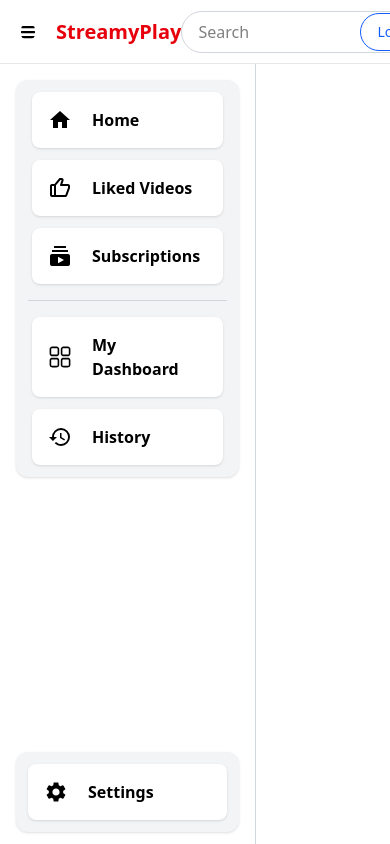
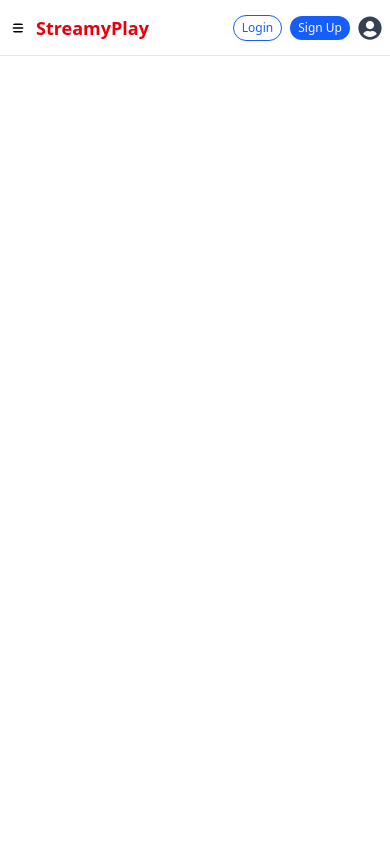
Before and after one commit to abhinavkumaryadav1/Streamyplay-Frontend, a React (Vite) app: page / in a window 390 px wide. Built offline with nearby package versions, Linux system fonts and the light colour scheme.

Commit message:
added vercel file

```diff
--- a/src/components/GetImagePreview.jsx
+++ b/src/components/GetImagePreview.jsx
@@ -21,29 +21,30 @@ function GetImagePreview({
         return files;
     };
     return (
-        <>
         <div className="w-full">
             <label
                 htmlFor={name}
-                    className="cursor-pointer relative flex flex-col justify-center items-start"
+                className="cursor-pointer relative flex flex-col justify-center items-start sm:items-center"
             >
                 {label && (
-                        <label className="inline-block mb-2 pl-1">
-                            {label}
-                        </label>
+                    <span className="inline-block mb-2 pl-1 text-base sm:text-lg">{label}</span>
                 )}
-                    {/* <div className="relative flex justify-center items-center"> */}
+                <div className="relative flex justify-center items-center w-full">
                     <img
                         src={preview || image}
-                        className={className}
+                        className={
+                            className ||
+                            "w-32 h-32 sm:w-40 sm:h-40 object-cover rounded-lg border border-gray-300 bg-gray-100 transition-all duration-200 shadow-sm"
+                        }
+                        alt="preview"
                     />
                     {cameraIcon && (
                         <FaCamera
                             size={cameraSize}
-                            className="hover:text-purple-500 absolute inline-flex justify-center items-center w-full"
+                            className="hover:text-purple-500 absolute bottom-2 right-2 bg-white/80 rounded-full p-1 text-lg sm:text-xl shadow-md"
                         />
                     )}
-                    {/* </div> */}
+                </div>
                 <Controller
                     name={name}
                     control={control}
@@ -63,7 +64,6 @@ function GetImagePreview({
                 />
             </label>
         </div>
-        </>
     );
 }
 
--- a/src/components/Login.jsx
+++ b/src/components/Login.jsx
@@ -75,7 +75,7 @@ function Login() {
 
   return (
     <div
-      className="w-full min-h-screen flex justify-center items-center relative overflow-hidden"
+      className="w-full min-h-screen flex justify-center items-center relative overflow-hidden px-2 sm:px-0"
       style={{
         background:
           "linear-gradient(120deg, #a18cd1 0%, #fbc2eb 100%)",
@@ -83,15 +83,15 @@ function Login() {
     >
       {/* Blurred floating gradient shapes */}
       <div
-        className="absolute top-0 left-0 w-96 h-96 bg-purple-400 opacity-30 rounded-full blur-3xl animate-pulse"
+        className="absolute top-0 left-0 w-60 h-60 sm:w-96 sm:h-96 bg-purple-400 opacity-30 rounded-full blur-3xl animate-pulse"
         style={{ zIndex: 0 }}
       ></div>
       <div
-        className="absolute bottom-0 right-0 w-80 h-80 bg-indigo-400 opacity-30 rounded-full blur-2xl animate-pulse"
+        className="absolute bottom-0 right-0 w-48 h-48 sm:w-80 sm:h-80 bg-indigo-400 opacity-30 rounded-full blur-2xl animate-pulse"
         style={{ zIndex: 0 }}
       ></div>
       <div
-        className="w-full max-w-md bg-white/70 backdrop-blur-xl rounded-2xl shadow-2xl border border-gray-200 p-8 flex flex-col items-center z-10"
+        className="w-full max-w-xs sm:max-w-md bg-white/80 backdrop-blur-xl rounded-xl sm:rounded-2xl shadow-2xl border border-gray-200 p-4 sm:p-8 flex flex-col items-center z-10"
         style={{
           boxShadow: "0 8px 32px 0 rgba(31, 38, 135, 0.37)",
         }}
@@ -99,7 +99,7 @@ function Login() {
         <div className="flex items-center gap-2 mb-6">
           <Logo />
         </div>
-        <form onSubmit={handleSubmit(submit)} className="space-y-5 w-full">
+        <form onSubmit={handleSubmit(submit)} className="space-y-4 sm:space-y-5 w-full">
           <Input
             label="Username / email : "
             type="text"
@@ -129,12 +129,12 @@ function Login() {
           {errorMsg && <div className="text-red-400 text-sm">{errorMsg}</div>}
           <Button
             type="submit"
-            className="w-full text-lg"
+            className="w-full text-base sm:text-lg"
             disabled={loading}
           >
             {loading ? "Logging in..." : "Login"}
           </Button>
-          <p className="text-center text-sm text-gray-700">
+          <p className="text-center text-xs sm:text-sm text-gray-700">
             Don&apos;t have an account?{" "}
             <Link
               to="/signup"
--- a/src/components/Navbar.jsx
+++ b/src/components/Navbar.jsx
@@ -15,38 +15,38 @@ export default function Navbar() {
   };
 
   return (
-    <div className="w-full h-16 bg-white border-b border-gray-200 flex items-center justify-between px-4 fixed top-0 left-0 z-20">
+    <div className="w-full h-14 sm:h-16 bg-white border-b border-gray-200 flex items-center justify-between px-2 sm:px-4 fixed top-0 left-0 z-20">
       {/* Left section - Menu + Logo */}
-      <div className="flex items-center gap-4">
-        <FaBars className="text-2xl cursor-pointer hover:bg-gray-100 p-1 rounded-full" />
-        <h1 className="text-xl font-bold text-red-600">StreamyPlay</h1>
+      <div className="flex items-center gap-2 sm:gap-4">
+        <FaBars className="text-xl sm:text-2xl cursor-pointer hover:bg-gray-100 p-1 rounded-full" />
+        <h1 className="text-lg sm:text-xl font-bold text-red-600">StreamyPlay</h1>
       </div>
       {/* Middle - Search Bar */}
-      <div className="flex items-center w-[50%] max-w-2xl">
+      <div className="hidden xs:flex items-center w-[40%] sm:w-[50%] max-w-xs sm:max-w-2xl">
         <input
           type="text"
           placeholder="Search"
-          className="flex-1 border border-gray-300 rounded-l-full px-4 py-2 focus:outline-none"
+          className="flex-1 border border-gray-300 rounded-l-full px-2 sm:px-4 py-1 sm:py-2 focus:outline-none text-xs sm:text-base"
         />
-        <button className="bg-gray-100 border border-gray-300 px-5 py-2 rounded-r-full hover:bg-gray-200">
-          <IoSearch className="text-xl" />
+        <button className="bg-gray-100 border border-gray-300 px-3 sm:px-5 py-1 sm:py-2 rounded-r-full hover:bg-gray-200">
+          <IoSearch className="text-base sm:text-xl" />
         </button>
-        <button className="ml-3 bg-gray-100 p-2 rounded-full hover:bg-gray-200">
-          <MdKeyboardVoice className="text-xl" />
+        <button className="ml-1 sm:ml-3 bg-gray-100 p-1 sm:p-2 rounded-full hover:bg-gray-200">
+          <MdKeyboardVoice className="text-base sm:text-xl" />
         </button>
       </div>
       {/* Right section - Auth Buttons */}
-      <div className="flex items-center gap-4">
+      <div className="flex items-center gap-2 sm:gap-4">
         {!userData && (
           <button
-            className="text-sm font-medium px-4 py-2 border border-blue-600 text-blue-600 rounded-full hover:bg-blue-50"
+            className="text-xs sm:text-sm font-medium px-2 sm:px-4 py-1 sm:py-2 border border-blue-600 text-blue-600 rounded-full hover:bg-blue-50"
             onClick={() => navigate("/login")}
           >
             Login
           </button>
         )}
         {!userData && (
-          <button className="text-sm font-medium px-4 py-2 bg-blue-600 text-white rounded-full hover:bg-blue-700"
+          <button className="text-xs sm:text-sm font-medium px-2 sm:px-4 py-1 sm:py-2 bg-blue-600 text-white rounded-full hover:bg-blue-700"
             onClick={() => navigate("/signup")}
           >
             Sign Up
@@ -54,20 +54,20 @@ export default function Navbar() {
         )}
         {userData && (
           <button
-            className="flex items-center gap-2 text-sm font-medium px-4 py-2 border border-red-600 text-red-600 rounded-full hover:bg-red-50"
+            className="flex items-center gap-1 sm:gap-2 text-xs sm:text-sm font-medium px-2 sm:px-4 py-1 sm:py-2 border border-red-600 text-red-600 rounded-full hover:bg-red-50"
             onClick={handleLogout}
           >
-            <MdLogout className="text-lg" /> Logout
+            <MdLogout className="text-base sm:text-lg" /> Logout
           </button>
         )}
         {userData && userData.avatar ? (
           <img
             src={userData.avatar}
             alt="User Avatar"
-            className="w-12 h-12 rounded-full object-cover border-2 border-gray-300 cursor-pointer hover:border-black transition"
+            className="w-8 h-8 sm:w-12 sm:h-12 rounded-full object-cover border-2 border-gray-300 cursor-pointer hover:border-black transition"
           />
         ) : (
-          <FaUserCircle className="text-3xl text-gray-700 cursor-pointer hover:text-black" />
+          <FaUserCircle className="text-2xl sm:text-3xl text-gray-700 cursor-pointer hover:text-black" />
         )}
       </div>
     </div>
--- a/src/components/Sidebar.jsx
+++ b/src/components/Sidebar.jsx
@@ -27,43 +27,43 @@ function Sidebar() {
   };
 
   return (
-    <div className="w-64 h-screen bg-white border-r border-gray-300 fixed left-0 top-16 p-4 overflow-y-auto flex flex-col">
-      <div className="bg-gray-100 rounded-xl p-3 flex flex-col gap-4 shadow-sm">
-        <div className="flex flex-col gap-3 px-1">
+    <div className="hidden xs:flex w-40 sm:w-64 h-screen bg-white border-r border-gray-300 fixed left-0 top-14 sm:top-16 p-2 sm:p-4 overflow-y-auto flex-col z-30">
+      <div className="bg-gray-100 rounded-xl p-2 sm:p-3 flex flex-col gap-2 sm:gap-4 shadow-sm">
+        <div className="flex flex-col gap-2 sm:gap-3 px-0 sm:px-1">
           {mainMenu.map((item, index) => (
             <NavLink to={item.url} key={index}>
-              <div className="flex items-center gap-5 p-4 rounded-lg cursor-pointer bg-white hover:bg-gray-200 shadow-sm transition">
-                <span className="text-2xl">{item.icon}</span>
-                <span className="text-base font-semibold">{item.text}</span>
+              <div className="flex items-center gap-3 sm:gap-5 p-2 sm:p-4 rounded-lg cursor-pointer bg-white hover:bg-gray-200 shadow-sm transition">
+                <span className="text-xl sm:text-2xl">{item.icon}</span>
+                <span className="text-sm sm:text-base font-semibold">{item.text}</span>
               </div>
             </NavLink>
           ))}
         </div>
         <div className="border-t border-gray-300"></div>
-        <div className="flex flex-col gap-3 px-1">
+        <div className="flex flex-col gap-2 sm:gap-3 px-0 sm:px-1">
           {libraryMenu.map((item, index) => (
             <NavLink to={item.url} key={index}>
-              <div className="flex items-center gap-5 p-4 rounded-lg cursor-pointer bg-white hover:bg-gray-200 shadow-sm transition">
-                <span className="text-2xl">{item.icon}</span>
-                <span className="text-base font-semibold">{item.text}</span>
+              <div className="flex items-center gap-3 sm:gap-5 p-2 sm:p-4 rounded-lg cursor-pointer bg-white hover:bg-gray-200 shadow-sm transition">
+                <span className="text-xl sm:text-2xl">{item.icon}</span>
+                <span className="text-sm sm:text-base font-semibold">{item.text}</span>
               </div>
             </NavLink>
           ))}
         </div>
       </div>
-      <div className="mt-auto mb-15">
-        <div className="bg-gray-100 rounded-xl p-3 shadow-sm flex flex-col gap-2">
-          <div className="flex items-center gap-5 p-4 rounded-lg cursor-pointer bg-white hover:bg-gray-200 transition shadow-sm">
-            <span className="text-2xl"><MdSettings /></span>
-            <span className="text-base font-semibold">Settings</span>
+      <div className="mt-auto mb-10">
+        <div className="bg-gray-100 rounded-xl p-2 sm:p-3 shadow-sm flex flex-col gap-1 sm:gap-2">
+          <div className="flex items-center gap-3 sm:gap-5 p-2 sm:p-4 rounded-lg cursor-pointer bg-white hover:bg-gray-200 transition shadow-sm">
+            <span className="text-xl sm:text-2xl"><MdSettings /></span>
+            <span className="text-sm sm:text-base font-semibold">Settings</span>
           </div>
           {userData && (
             <div
-              className="flex items-center gap-5 p-4 rounded-lg cursor-pointer bg-white hover:bg-gray-200 transition shadow-sm mt-2"
+              className="flex items-center gap-3 sm:gap-5 p-2 sm:p-4 rounded-lg cursor-pointer bg-white hover:bg-gray-200 transition shadow-sm mt-1 sm:mt-2"
               onClick={handleLogout}
             >
-              <span className="text-2xl"><MdLogout /></span>
-              <span className="text-base font-semibold">Logout</span>
+              <span className="text-xl sm:text-2xl"><MdLogout /></span>
+              <span className="text-sm sm:text-base font-semibold">Logout</span>
             </div>
           )}
         </div>
```
Also changed, not shown: src/components/Signup.jsx (+13 -22 lines), vercel.json (added). Lines whose indentation alone changed are shown as unchanged.
